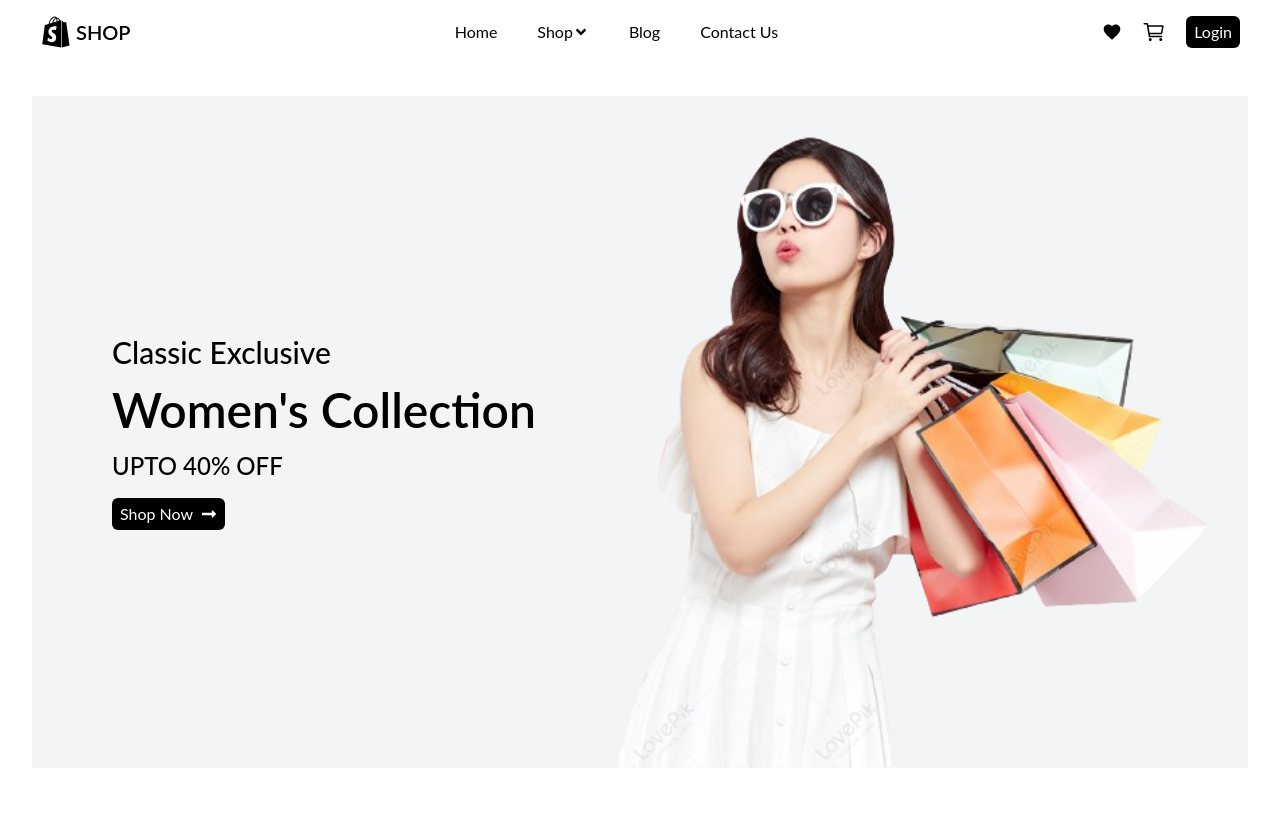
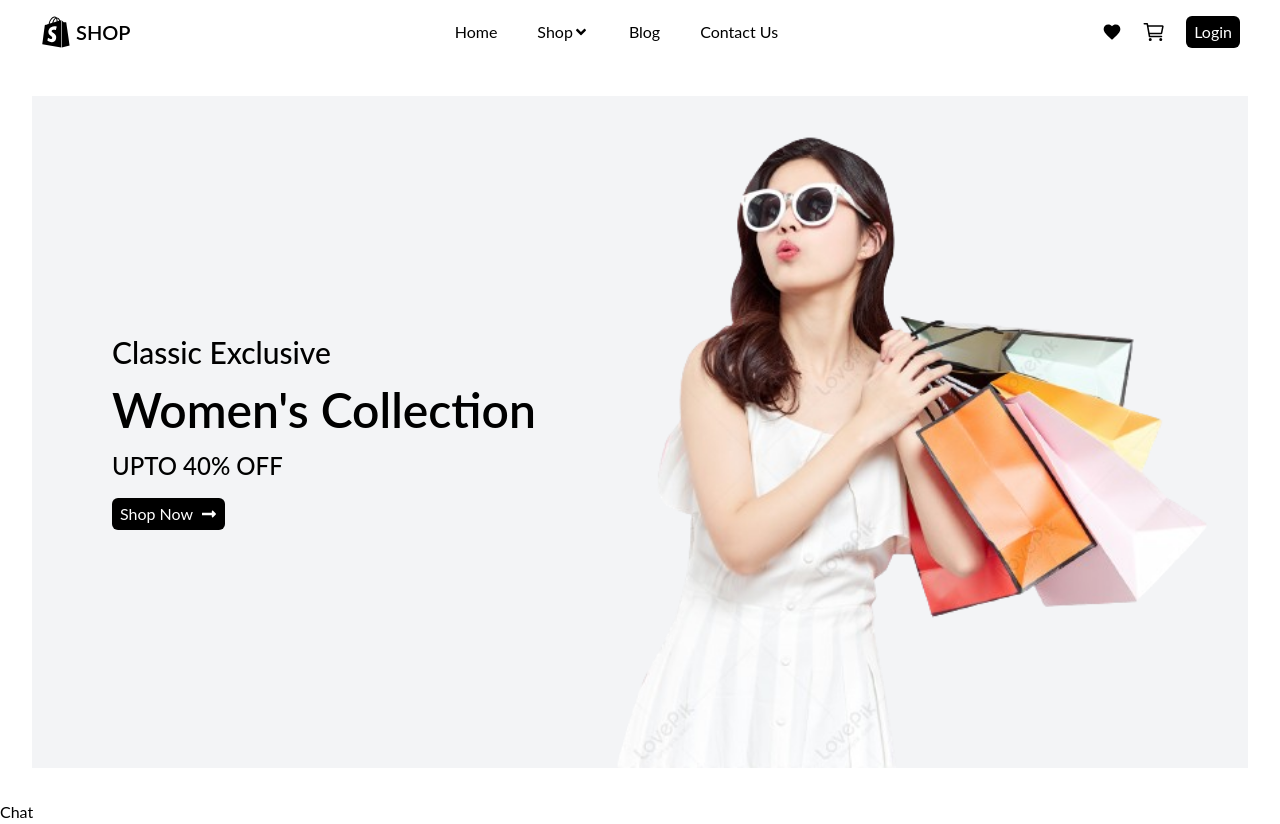
Before and after one commit to Chamaali/Clothing-Store, a React app in the folder client/: page / in a window 1280 px wide. Before the commit the page ends 800 px from the top, so only its background shows below. Built offline with nearby package versions, Linux system fonts and the light colour scheme; the HTML template or start-up script is replaced by a standard one.

Commit message:
style: Clean up imports and formatting in App component for improved readability

```diff
--- a/client/src/App.jsx
+++ b/client/src/App.jsx
@@ -1,15 +1,19 @@
-import LandingPageBody from "./components/landing page/LandingPageBody"
-import NavBar from "./components/navigationBar/NavBar"
+import React, { useState } from "react";
+import ChatWidget from "./components/chat/ChatWidget";
+import LandingPageBody from "./components/landing page/LandingPageBody";
+import NavBar from "./components/navigationBar/NavBar";
 
 function App() {
-
+  const [isChatOpen, setIsChatOpen] = useState(false);
 
   return (
     <>
-     <NavBar />
-     <LandingPageBody />
+      <NavBar />
+      <LandingPageBody />
+      <button onClick={() => setIsChatOpen(!isChatOpen)}>Chat</button>
+      {isChatOpen && <ChatWidget />}
     </>
-  )
+  );
 }
 
-export default App
+export default App;
```
